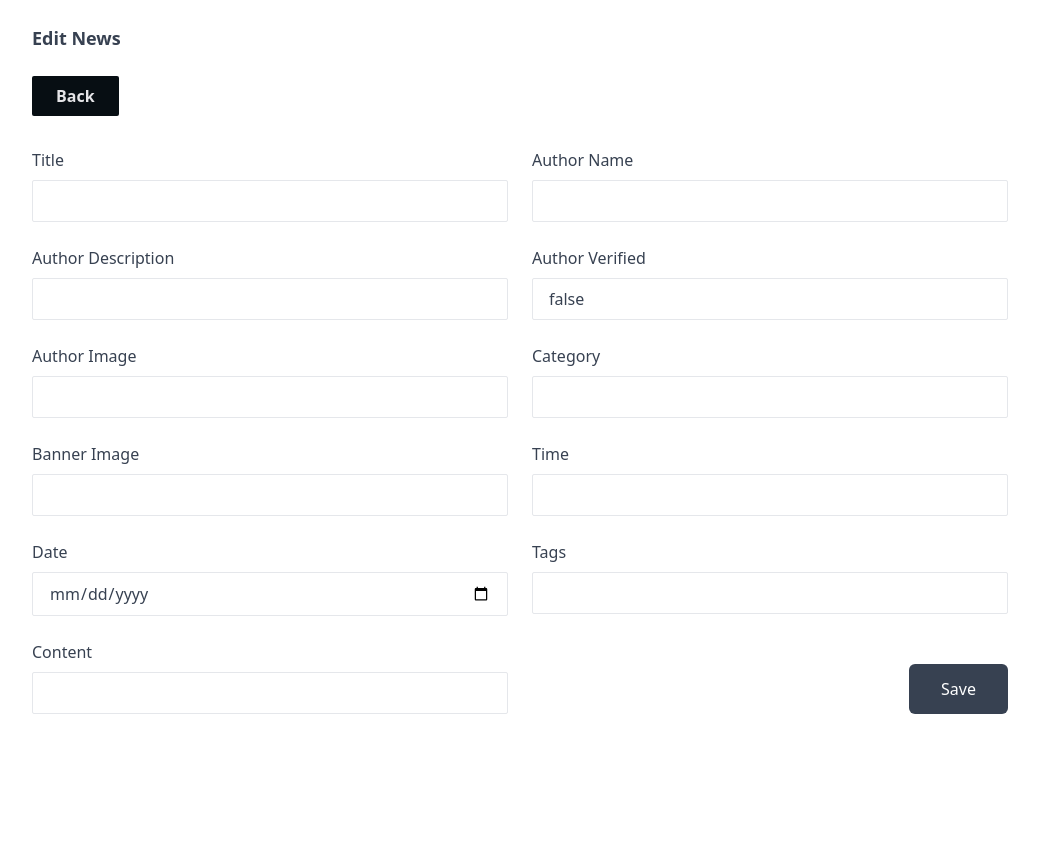
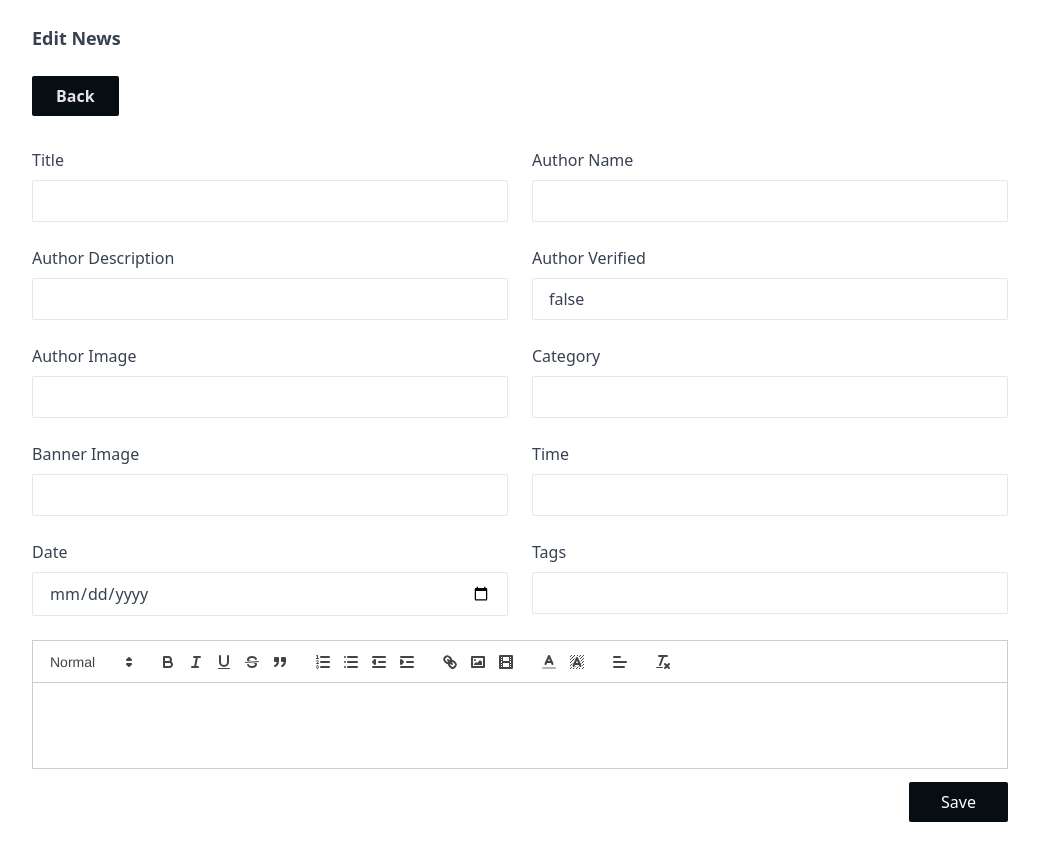
Before and after one commit to undefinedMLG/news-website-nextjs, a Next.js app: page /admin/1 in a window 1280 px wide. Shown: the top 860 px of the page, without its empty margins (120-1159 px from the left). Before the commit the page ends 800 px from the top, so only its background shows below. Built offline with nearby package versions, Linux system fonts and the light colour scheme; no server answers; a web font is replaced by a local one.

Commit message:
modified: content to react-quill

```diff
--- a/app/(admin)/admin/[news]/page.jsx
+++ b/app/(admin)/admin/[news]/page.jsx
@@ -5,6 +5,7 @@ import { useRouter } from "next/navigation";
 import React, { useEffect, useState } from "react";
 import { ToastContainer, toast } from "react-toastify";
 import "react-toastify/dist/ReactToastify.css";
+import Content from "../fragments/Content";
 
 export default function page({ params }) {
   const [author, setAuthor] = useState([
@@ -32,13 +33,12 @@ export default function page({ params }) {
         );
         setData(data);
         setAuthor(data.author);
-        setIsLoading(false);
       };
       fetchDatas();
     } catch (error) {
       console.log(error);
     }
-  }, []);
+  }, [ID]);
 
   const formattedDate = (value) => {
     const tanggal = value;
@@ -49,6 +49,10 @@ export default function page({ params }) {
     ).slice(-2)}-${("0" + date.getDate()).slice(-2)}`;
 
     return formatted;
+  };
+
+  const handleContent = (content, delta, source, editor) => {
+    setData({ ...data, content: content });
   };
 
   const handleChange = (event) => {
@@ -71,6 +75,7 @@ export default function page({ params }) {
         await axios.post(`${process.env.NEXT_PUBLIC_API_URL}`, data);
         toast.success("Success add news");
       } catch (error) {
+        toast.error("Failed add news");
         console.log(error);
       }
     } else {
@@ -78,13 +83,14 @@ export default function page({ params }) {
         await axios.put(`${process.env.NEXT_PUBLIC_API_URL}/${ID}`, data);
         toast.success("Success updating news");
       } catch (error) {
+        toast.error("Failed updating news");
         console.log(error);
       }
     }
   };
 
   return (
-    <section className="p-6 bg-white rounded-md dark:bg-gray-800">
+    <section className="p-6 bg-white rounded-md dark:bg-gray-800 h-fit pb-28">
       <h2 className="text-lg font-semibold text-gray-700 capitalize dark:text-white">
         {data ? "Edit News" : "Add News"}
       </h2>
@@ -169,17 +175,16 @@ export default function page({ params }) {
             value={data.tags}
             onChange={handleChange}
           />
-          <InputForm
-            for={"content"}
-            label={"Content"}
-            type={"text"}
+          <Content
+            theme={"snow"}
             value={data.content}
-            onChange={handleChange}
+            onChange={handleContent}
+            className={"col-span-2"}
           />
-          <div className="flex justify-end mt-6">
+          <div className="flex justify-end mt-8 col-span-2">
             <button
               type="submit"
-              className="px-8 py-2.5 leading-5 text-white transition-colors duration-300 transform bg-gray-700 rounded-md hover:bg-gray-600 focus:outline-none focus:bg-gray-600"
+              className="px-8 py-2.5 leading-5 text-white transition-colors duration-300 transform bg-dark rounded-sm hover:bg-gray-600 focus:outline-none focus:bg-gray-600"
             >
               Save
             </button>
--- /dev/null
+++ b/app/(admin)/admin/fragments/Content.jsx
@@ -0,0 +1,73 @@
+import "quill/dist/quill.bubble.css";
+import "quill/dist/quill.core.css";
+import "quill/dist/quill.snow.css";
+import React from "react";
+import dynamic from "next/dynamic";
+const ReactQuill = dynamic(() => import("react-quill"), { ssr: false });
+import "react-quill/dist/quill.snow.css";
+
+const toolbarOptions = {
+  container: [
+    [{ header: [1, 2, 3, 4, 5, 6, false] }],
+    ["bold", "italic", "underline", "strike", "blockquote"],
+    [
+      { list: "ordered" },
+      { list: "bullet" },
+      { indent: "-1" },
+      { indent: "+1" },
+    ],
+    ["link", "image", "video"],
+    [{ color: [] }, { background: [] }],
+    [{ align: [] }],
+    ["clean"],
+  ],
+  clipboard: {
+    matchVisual: false,
+  },
+  mention: {
+    allowedChars: /^[A-Za-z\sÅÄÖåäö]*$/,
+    mentionDenotationChars: ["@"],
+    source: (searchTerm, renderList) => {
+      const mentions = [
+        { id: 1, value: "John Doe" },
+        { id: 2, value: "Jane Doe" },
+        { id: 3, value: "Jim Doe" },
+        { id: 4, value: "Jimmy Doe" },
+        { id: 5, value: "Joe Doe" },
+      ];
+      if (searchTerm.length === 0) {
+        renderList(mentions, searchTerm);
+      } else {
+        const matches = mentions.filter((mention) =>
+          mention.value.toLowerCase().includes(searchTerm.toLowerCase())
+        );
+        renderList(matches, searchTerm);
+      }
+    },
+  },
+  emoji: {
+    toolbar: ["emojiMart"],
+  },
+  imageResize: {
+    displaySize: true,
+  },
+  autoformat: {
+    trigger: ":",
+    whitelist: ["smile", "wink", "laugh", "sad", "angry", "cool"],
+    allowSpaceAfterTrigger: true,
+  },
+};
+
+export default function Content(props) {
+  return (
+    <ReactQuill
+      value={props.value}
+      onChange={props.onChange}
+      theme={props.theme}
+      modules={{
+        toolbar: toolbarOptions,
+      }}
+      className={props.className}
+    />
+  );
+}
--- a/app/(admin)/admin/page.jsx
+++ b/app/(admin)/admin/page.jsx
@@ -18,13 +18,12 @@ export default function Page() {
       const fetchDatas = async () => {
         const { data } = await axios.get(process.env.NEXT_PUBLIC_API_URL);
         setDatas(data);
-        setIsLoading(false);
       };
       fetchDatas();
     } catch (error) {
       console.log(error);
-      setIsLoading(false);
     }
+    setIsLoading(false);
   }, []);
 
   const handleDelete = async (id) => {
--- a/package.json
+++ b/package.json
@@ -16,6 +16,7 @@
     "next-auth": "^4.20.1",
     "react": "18.2.0",
     "react-dom": "18.2.0",
+    "react-quill": "^2.0.0",
     "react-toastify": "^9.1.2"
   },
   "devDependencies": {
```
Also changed, not shown: 1 other file (tests, documents, lock files or other folders).
